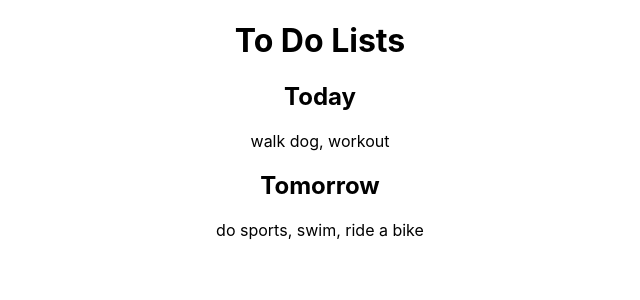
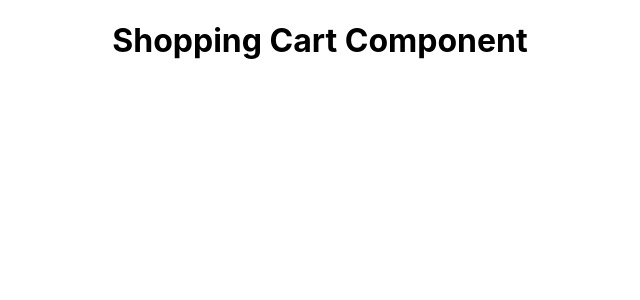
Before and after one commit to AndreyGOIT/react-fcc, a React (Create React App) app: page / in a window 1280 px wide. Shown: the top 300 px of the page, without its empty margins (320-960 px from the left). Built offline with nearby package versions, Linux system fonts and the light colour scheme; the HTML template or start-up script is replaced by a standard one.

Commit message:
Use Default Props

```diff
--- a/src/react.js
+++ b/src/react.js
@@ -1,25 +1,12 @@
 import React from 'react'
 
- const List = (props) => {
-    return <p>{props.tasks.join(", ")}</p>
+const ShoppingCart = (props) => {
+    return (
+      <div>
+        <h1>Shopping Cart Component</h1>
+      </div>
+    )
   };
-
-  class ToDo extends React.Component {
-    // constructor(props) {
-    //   super(props);
-    // }
-    render() {
-      return (
-        <div>
-          <h1>To Do Lists</h1>
-          <h2>Today</h2>
-          { /* Change code below this line */ }
-          <List tasks={["walk dog", "workout"]}/>
-          <h2>Tomorrow</h2>
-          <List tasks={["do sports", "swim", "ride a bike"]}/>
-          { /* Change code above this line */ }
-        </div>
-      );
-    }
-  };
-  export default ToDo;
+  // Change code below this line
+  ShoppingCart.defaultProps = { items: 0 }
+  export default ShoppingCart;
```
